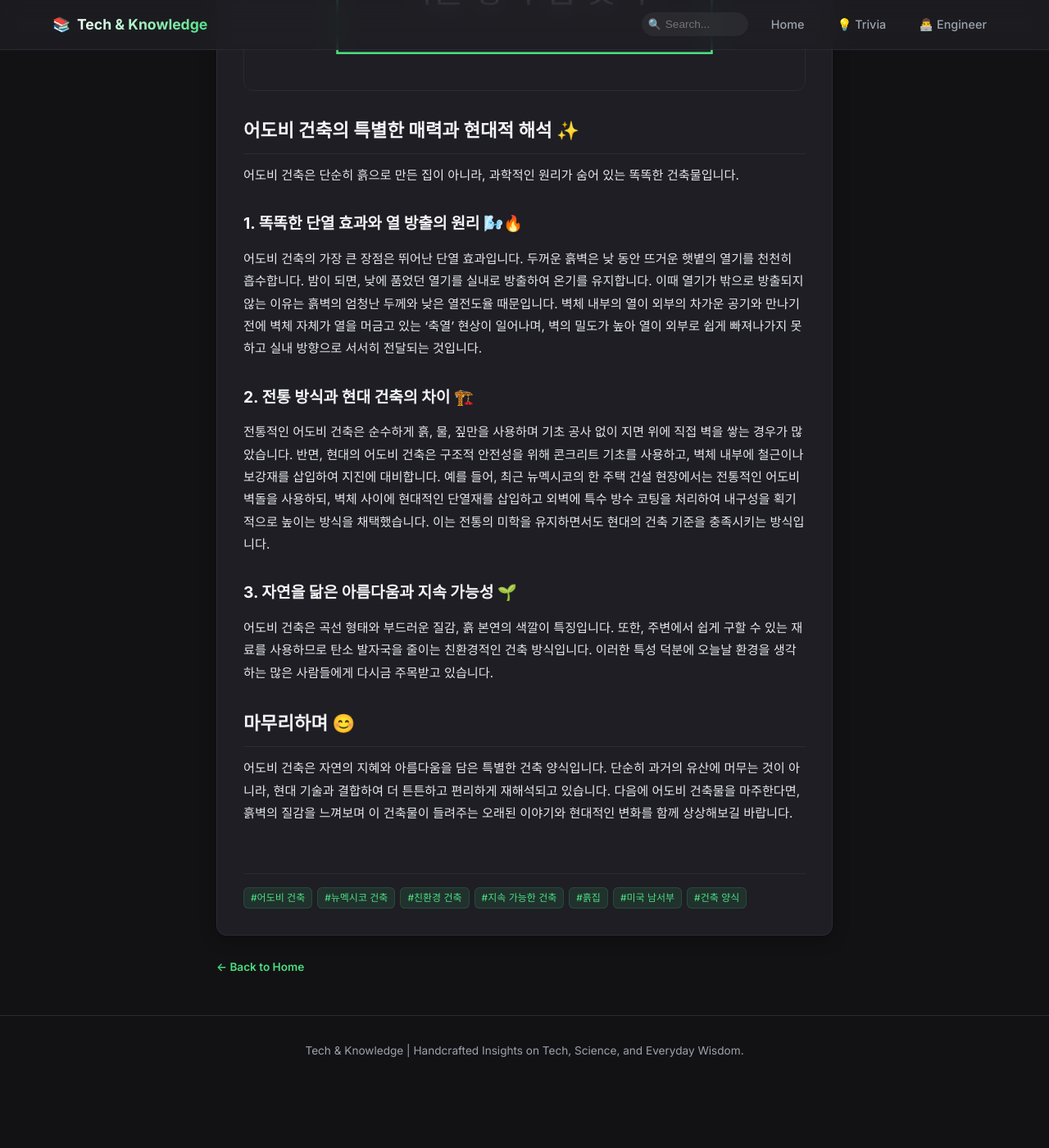
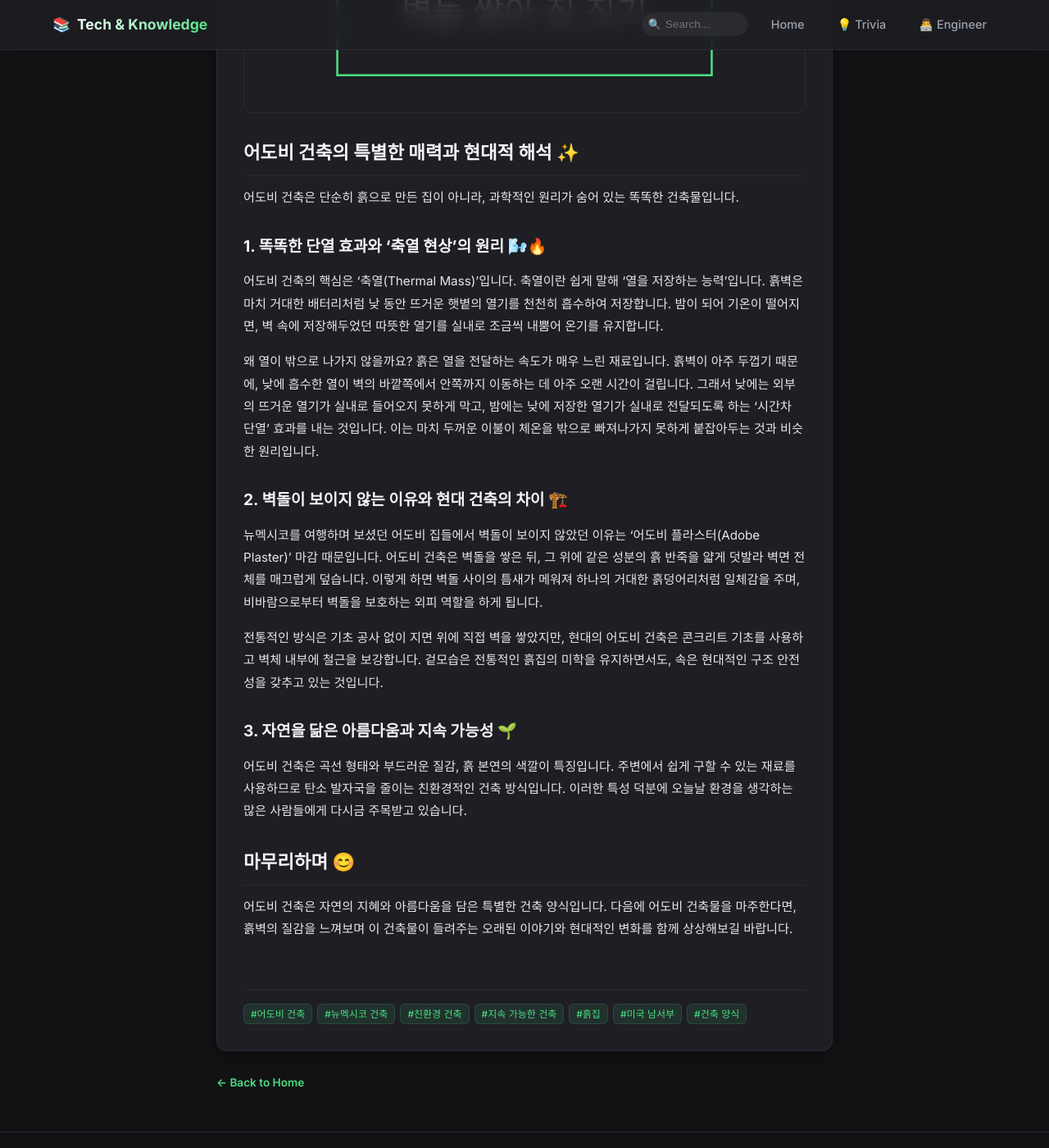
Before and after one commit to ethanpark0726/blog_automation, a Jekyll site: the page built from _posts/ko/2026-07-08-뉴멕시코에서-만난-흙집의-지혜-어도비-건축-그-특별한-매력은.md, in a window 1280 px wide and 1400 px high, scrolled down 2247 px. Shown: the whole window at 82% size. Built offline with Jekyll 4.4.1, drawn with Linux system fonts in a browser that asks for light colours; before the commit the page ends 3578 px from its top, so only the background shows below that; some of the changed text lies outside the part shown.

````diff
--- a/_posts/ko/2026-07-08-뉴멕시코에서-만난-흙집의-지혜-어도비-건축-그-특별한-매력은.md
+++ b/_posts/ko/2026-07-08-뉴멕시코에서-만난-흙집의-지혜-어도비-건축-그-특별한-매력은.md
@@ -20,7 +20,7 @@ description: "뉴멕시코 여행에서 만난 어도비 건축 양식! 흙으
 
 '어도비 건축'은 햇볕에 말린 흙벽돌(어도비 벽돌)을 사용하여 집을 짓는 방식입니다. 흙에 물과 지푸라기 같은 섬유질을 섞어 틀에 넣고, 자연 건조하여 벽돌을 만듭니다. 여기서 중요한 점은 이 벽돌을 불에 굽지 않는다는 것입니다. 만약 어도비 벽돌을 불에 굽게 되면, 흙 속의 점토 성분이 유리질화되어 숨을 쉬지 못하게 됩니다. 이는 흙벽 특유의 습도 조절 능력과 단열 성능을 떨어뜨릴 뿐만 아니라, 재료의 유연성을 잃게 하여 지진이나 외부 충격에 쉽게 균열이 생기는 결과를 초래합니다.
 
-어도비 건축은 아주 오래전부터 자연과 어울려 살기 위해 사용해 온 지혜로운 건축 기법입니다. 자연에서 온 재료를 사용해 다시 자연으로 돌아갈 수 있는 지속 가능한 건축 방식입니다.
+한국의 전통적인 황토집과 어도비 건축은 모두 흙을 주재료로 하지만, 시공 방식에서 차이가 있습니다. 한국의 황토집은 주로 나무 기둥을 세우고 그 사이에 흙을 채우거나 바르는 '심벽' 방식이 발달한 반면, 어도비 건축은 흙벽돌 자체를 쌓아 올려 벽체 구조를 만드는 '조적' 방식이 핵심입니다.
 
 ```mermaid
 graph TD
@@ -35,18 +35,22 @@ graph TD
 
 어도비 건축은 단순히 흙으로 만든 집이 아니라, 과학적인 원리가 숨어 있는 똑똑한 건축물입니다.
 
-### 1. 똑똑한 단열 효과와 열 방출의 원리 🌬️🔥
+### 1. 똑똑한 단열 효과와 '축열 현상'의 원리 🌬️🔥
 
-어도비 건축의 가장 큰 장점은 뛰어난 단열 효과입니다. 두꺼운 흙벽은 낮 동안 뜨거운 햇볕의 열기를 천천히 흡수합니다. 밤이 되면, 낮에 품었던 열기를 실내로 방출하여 온기를 유지합니다. 이때 열기가 밖으로 방출되지 않는 이유는 흙벽의 엄청난 두께와 낮은 열전도율 때문입니다. 벽체 내부의 열이 외부의 차가운 공기와 만나기 전에 벽체 자체가 열을 머금고 있는 '축열' 현상이 일어나며, 벽의 밀도가 높아 열이 외부로 쉽게 빠져나가지 못하고 실내 방향으로 서서히 전달되는 것입니다.
+어도비 건축의 핵심은 '축열(Thermal Mass)'입니다. 축열이란 쉽게 말해 '열을 저장하는 능력'입니다. 흙벽은 마치 거대한 배터리처럼 낮 동안 뜨거운 햇볕의 열기를 천천히 흡수하여 저장합니다. 밤이 되어 기온이 떨어지면, 벽 속에 저장해두었던 따뜻한 열기를 실내로 조금씩 내뿜어 온기를 유지합니다.
 
-### 2. 전통 방식과 현대 건축의 차이 🏗️
+왜 열이 밖으로 나가지 않을까요? 흙은 열을 전달하는 속도가 매우 느린 재료입니다. 흙벽이 아주 두껍기 때문에, 낮에 흡수한 열이 벽의 바깥쪽에서 안쪽까지 이동하는 데 아주 오랜 시간이 걸립니다. 그래서 낮에는 외부의 뜨거운 열기가 실내로 들어오지 못하게 막고, 밤에는 낮에 저장한 열기가 실내로 전달되도록 하는 '시간차 단열' 효과를 내는 것입니다. 이는 마치 두꺼운 이불이 체온을 밖으로 빠져나가지 못하게 붙잡아두는 것과 비슷한 원리입니다.
 
-전통적인 어도비 건축은 순수하게 흙, 물, 짚만을 사용하며 기초 공사 없이 지면 위에 직접 벽을 쌓는 경우가 많았습니다. 반면, 현대의 어도비 건축은 구조적 안전성을 위해 콘크리트 기초를 사용하고, 벽체 내부에 철근이나 보강재를 삽입하여 지진에 대비합니다. 예를 들어, 최근 뉴멕시코의 한 주택 건설 현장에서는 전통적인 어도비 벽돌을 사용하되, 벽체 사이에 현대적인 단열재를 삽입하고 외벽에 특수 방수 코팅을 처리하여 내구성을 획기적으로 높이는 방식을 채택했습니다. 이는 전통의 미학을 유지하면서도 현대의 건축 기준을 충족시키는 방식입니다.
+### 2. 벽돌이 보이지 않는 이유와 현대 건축의 차이 🏗️
+
+뉴멕시코를 여행하며 보셨던 어도비 집들에서 벽돌이 보이지 않았던 이유는 '어도비 플라스터(Adobe Plaster)' 마감 때문입니다. 어도비 건축은 벽돌을 쌓은 뒤, 그 위에 같은 성분의 흙 반죽을 얇게 덧발라 벽면 전체를 매끄럽게 덮습니다. 이렇게 하면 벽돌 사이의 틈새가 메워져 하나의 거대한 흙덩어리처럼 일체감을 주며, 비바람으로부터 벽돌을 보호하는 외피 역할을 하게 됩니다.
+
+전통적인 방식은 기초 공사 없이 지면 위에 직접 벽을 쌓았지만, 현대의 어도비 건축은 콘크리트 기초를 사용하고 벽체 내부에 철근을 보강합니다. 겉모습은 전통적인 흙집의 미학을 유지하면서도, 속은 현대적인 구조 안전성을 갖추고 있는 것입니다.
 
 ### 3. 자연을 닮은 아름다움과 지속 가능성 🌱
 
-어도비 건축은 곡선 형태와 부드러운 질감, 흙 본연의 색깔이 특징입니다. 또한, 주변에서 쉽게 구할 수 있는 재료를 사용하므로 탄소 발자국을 줄이는 친환경적인 건축 방식입니다. 이러한 특성 덕분에 오늘날 환경을 생각하는 많은 사람들에게 다시금 주목받고 있습니다.
+어도비 건축은 곡선 형태와 부드러운 질감, 흙 본연의 색깔이 특징입니다. 주변에서 쉽게 구할 수 있는 재료를 사용하므로 탄소 발자국을 줄이는 친환경적인 건축 방식입니다. 이러한 특성 덕분에 오늘날 환경을 생각하는 많은 사람들에게 다시금 주목받고 있습니다.
 
 ## 마무리하며 😊
 
-어도비 건축은 자연의 지혜와 아름다움을 담은 특별한 건축 양식입니다. 단순히 과거의 유산에 머무는 것이 아니라, 현대 기술과 결합하여 더 튼튼하고 편리하게 재해석되고 있습니다. 다음에 어도비 건축물을 마주한다면, 흙벽의 질감을 느껴보며 이 건축물이 들려주는 오래된 이야기와 현대적인 변화를 함께 상상해보길 바랍니다.
+어도비 건축은 자연의 지혜와 아름다움을 담은 특별한 건축 양식입니다. 다음에 어도비 건축물을 마주한다면, 흙벽의 질감을 느껴보며 이 건축물이 들려주는 오래된 이야기와 현대적인 변화를 함께 상상해보길 바랍니다.
````
Also changed, not shown: _posts/en/2026-07-08-beyond-photoshop-discovering-the-earthy-charm-of-a.md (+8 -4 lines), _reviews/completed/20260717193003-adobe-architecture-0e0dace8.md (renamed from _reviews/pending/adobe-architecture-0e0dace8.md).
